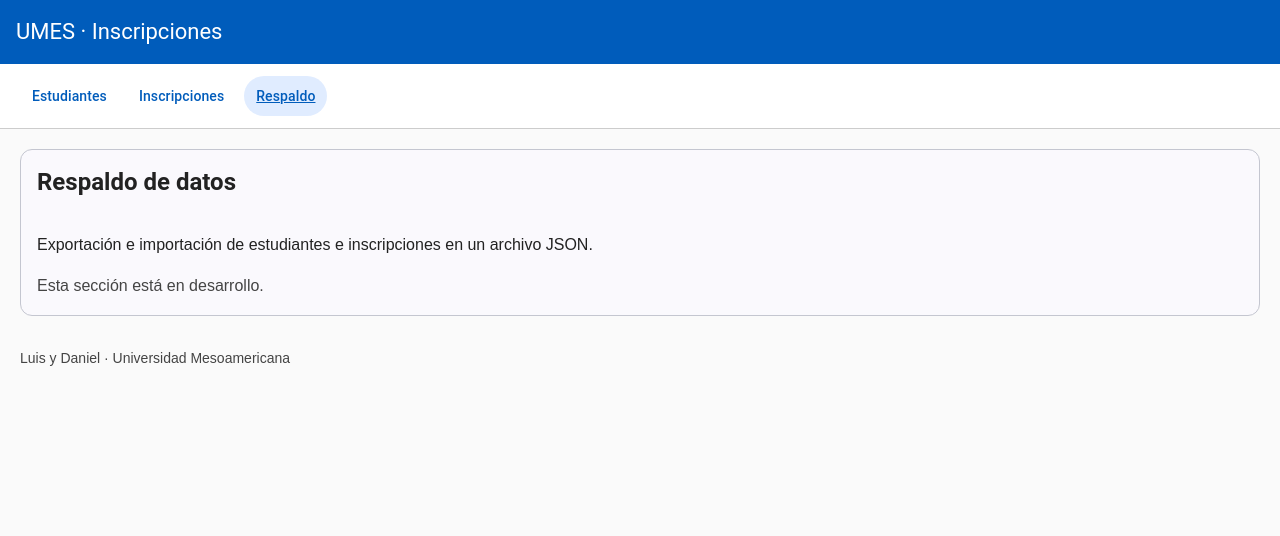
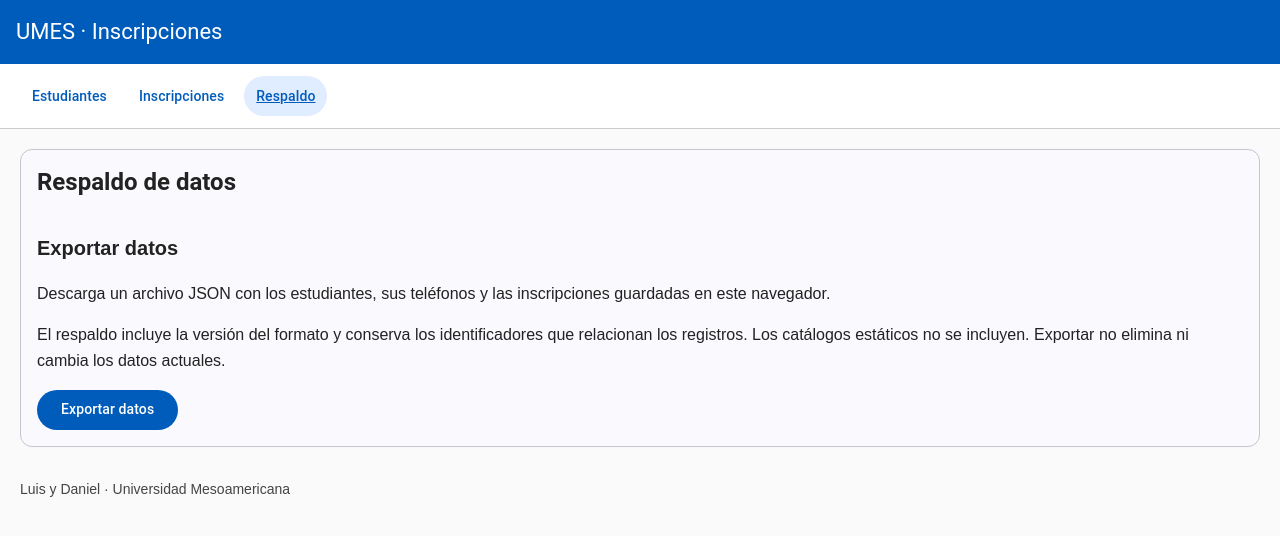
Before and after one commit to Luissss012/angular_proyecto_final_luis_daniel, an Angular app: page /respaldo in a window 1280 px wide. Shown: the top 536 px of the page. Built offline with nearby package versions, Linux system fonts and the light colour scheme.

Commit message:
feat: exportar respaldo versionado

```diff
--- a/src/app/pages/respaldo/respaldo.css
+++ b/src/app/pages/respaldo/respaldo.css
@@ -1,8 +1,11 @@
-/* Título y contenido de la sección, con estilos CSS básicos. */
 h1 {
   margin: 0;
   font-size: 24px;
   line-height: 1.4;
+}
+
+h2 {
+  font-size: 20px;
 }
 
 mat-card-content {
@@ -10,6 +13,13 @@ mat-card-content {
   line-height: 1.6;
 }
 
-.aviso {
-  color: #444444;
+.resultado {
+  padding: 12px;
+  background-color: #e8f5e9;
+  color: #1b5e20;
+  overflow-wrap: anywhere;
 }
+
+.error {
+  color: #a00000;
+}
--- a/src/app/pages/respaldo/respaldo.html
+++ b/src/app/pages/respaldo/respaldo.html
@@ -3,7 +3,12 @@
     <mat-card-title><h1>Respaldo de datos</h1></mat-card-title>
   </mat-card-header>
   <mat-card-content>
-    <p>Exportación e importación de estudiantes e inscripciones en un archivo JSON.</p>
-    <p class="aviso">Esta sección está en desarrollo.</p>
+    <h2>Exportar datos</h2>
+    <p>Descarga un archivo JSON con los estudiantes, sus teléfonos y las inscripciones guardadas en este navegador.</p>
+    <p>El respaldo incluye la versión del formato y conserva los identificadores que relacionan los registros.
+      Los catálogos estáticos no se incluyen. Exportar no elimina ni cambia los datos actuales.</p>
+    <button mat-flat-button type="button" (click)="exportarDatos()">Exportar datos</button>
+    @if (mensaje) { <p class="resultado" role="status">{{ mensaje }}</p> }
+    @if (error) { <p class="error" role="alert">{{ error }}</p> }
   </mat-card-content>
 </mat-card>
--- a/src/app/pages/respaldo/respaldo.ts
+++ b/src/app/pages/respaldo/respaldo.ts
@@ -1,11 +1,29 @@
 import { Component } from '@angular/core';
+import { MatButtonModule } from '@angular/material/button';
 import { MatCardModule } from '@angular/material/card';
+import { RespaldoService } from '../../services/respaldo.service';
 
-/** Pantalla de respaldo de datos seleccionada mediante las rutas. */
+/** Acciones de respaldo; el servicio concentra el acceso y la preparación de datos. */
 @Component({
   selector: 'app-respaldo',
-  imports: [MatCardModule],
+  imports: [MatButtonModule, MatCardModule],
   templateUrl: './respaldo.html',
   styleUrl: './respaldo.css',
 })
-export class Respaldo {}
+export class Respaldo {
+  mensaje = '';
+  error = '';
+
+  constructor(private respaldo: RespaldoService) {}
+
+  exportarDatos(): void {
+    this.mensaje = '';
+    this.error = '';
+    try {
+      const nombre = this.respaldo.exportar();
+      this.mensaje = 'Se inició la descarga de ' + nombre;
+    } catch (error) {
+      this.error = error instanceof Error ? error.message : 'No se pudo generar el respaldo.';
+    }
+  }
+}
--- a/src/app/services/almacenamiento.service.ts
+++ b/src/app/services/almacenamiento.service.ts
@@ -7,6 +7,11 @@ import { Inscripcion } from '../models/inscripcion';
 @Injectable({ providedIn: 'root' })
 export class AlmacenamientoService {
   private readonly clave = 'umes-inscripciones';
+
+  // Obtener ambas colecciones en una misma lectura conserva un respaldo coherente.
+  obtenerDatos(): DatosGuardados {
+    return this.leerDatos();
+  }
 
   obtenerEstudiantes(): Estudiante[] {
     return this.leerDatos().estudiantes;
--- /dev/null
+++ b/src/app/services/respaldo.service.ts
@@ -0,0 +1,43 @@
+import { Injectable } from '@angular/core';
+import { AlmacenamientoService } from './almacenamiento.service';
+
+/** Genera un respaldo versionado sin modificar los registros del navegador. */
+@Injectable({ providedIn: 'root' })
+export class RespaldoService {
+  constructor(private almacenamiento: AlmacenamientoService) {}
+
+  crearContenido(): string {
+    // Incluye version, estudiantes e inscripciones; los catálogos no se exportan.
+    const datos = this.almacenamiento.obtenerDatos();
+    return JSON.stringify(datos, null, 2);
+  }
+
+  exportar(): string {
+    const contenido = this.crearContenido();
+    const archivo = new Blob([contenido], { type: 'application/json' });
+    const direccion = URL.createObjectURL(archivo);
+    const enlace = document.createElement('a');
+    const nombre = this.nombreArchivo();
+    enlace.href = direccion;
+    enlace.download = nombre;
+    try {
+      // El enlace temporal permite descargar el archivo sin enviarlo a un servidor.
+      document.body.appendChild(enlace);
+      enlace.click();
+    } finally {
+      enlace.remove();
+      // Dar tiempo al navegador para iniciar la descarga antes de liberar la URL.
+      setTimeout(() => URL.revokeObjectURL(direccion), 1000);
+    }
+    return nombre;
+  }
+
+  private nombreArchivo(): string {
+    const fecha = new Date();
+    const dia = fecha.getFullYear() + '-' + String(fecha.getMonth() + 1).padStart(2, '0') +
+      '-' + String(fecha.getDate()).padStart(2, '0');
+    const hora = String(fecha.getHours()).padStart(2, '0') + '-' +
+      String(fecha.getMinutes()).padStart(2, '0') + '-' + String(fecha.getSeconds()).padStart(2, '0');
+    return 'umes_respaldo_' + dia + '_' + hora + '.json';
+  }
+}
```
